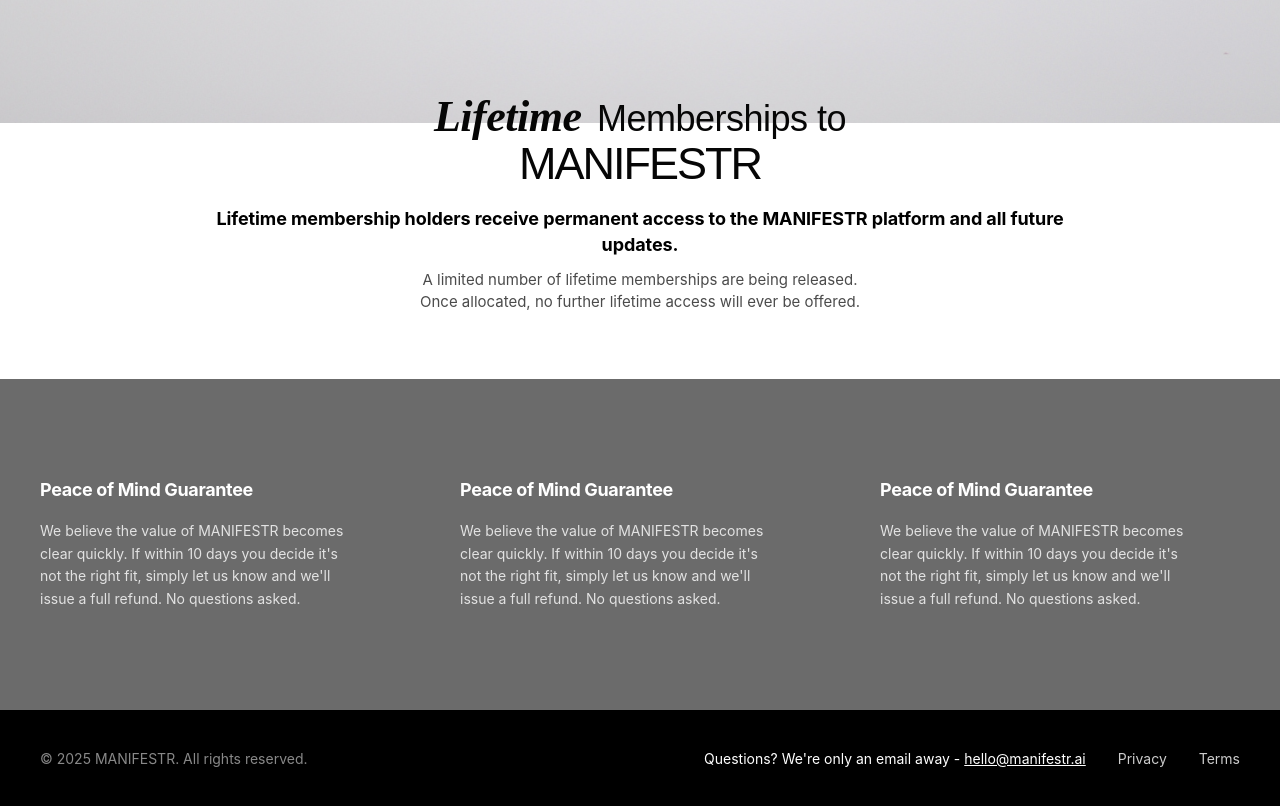
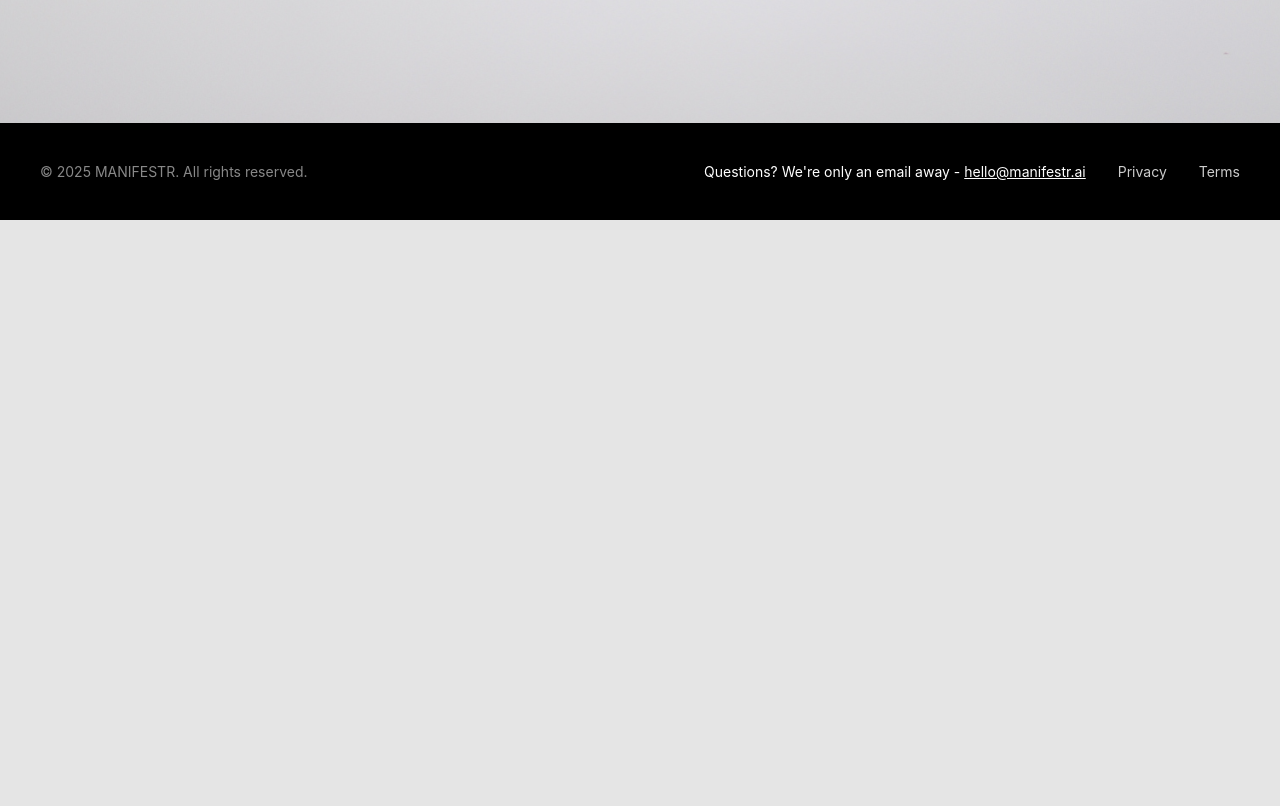
Before and after one commit to mohad2288naeem/manifestrLP, a Next.js app: page / in a window 1280 px wide. Shown: the part 1557-2363 px from the top of the page. After the commit the page ends 1777 px from the top, so only its background shows below. Built offline with nearby package versions, Linux system fonts and the light colour scheme.

Commit message:
updates and fixes

```diff
--- a/components/Pricing.tsx
+++ b/components/Pricing.tsx
@@ -10,7 +10,7 @@
       <div className={styles.container}>
 
         {/* Lifetime Membership Banner - Overlapping */}
-        <div className={styles.lifetimeBanner}>
+        {/* <div className={styles.lifetimeBanner}>
           <h2 className={styles.lifetimeTitle}>
             <span className={styles.italic}>Lifetime</span> Memberships to
             <span className={styles.boldManifestr}>MANIFESTR</span>
@@ -23,7 +23,7 @@
             <br />
             Once allocated, no further lifetime access will ever be offered.
           </p>
-        </div>
+        </div> */}
 
         {/* Just the three images as cards - no overlays, no backgrounds */}
         {/* <div className={styles.pricingGrid}>
@@ -74,7 +74,7 @@
           </div> */}
       </div>
 
-      <div className={styles.guaranteeWrapper}>
+      {/* <div className={styles.guaranteeWrapper}>
         <div className={styles.guaranteeContainer}>
           <div className={styles.guaranteeCard}>
             <h3 className={styles.guaranteeTitle}>Peace of Mind Guarantee</h3>
@@ -101,7 +101,7 @@
             </p>
           </div>
         </div>
-      </div>
+      </div> */}
 
       <footer className={styles.footer}>
         <div className={styles.footerContent}>
```
